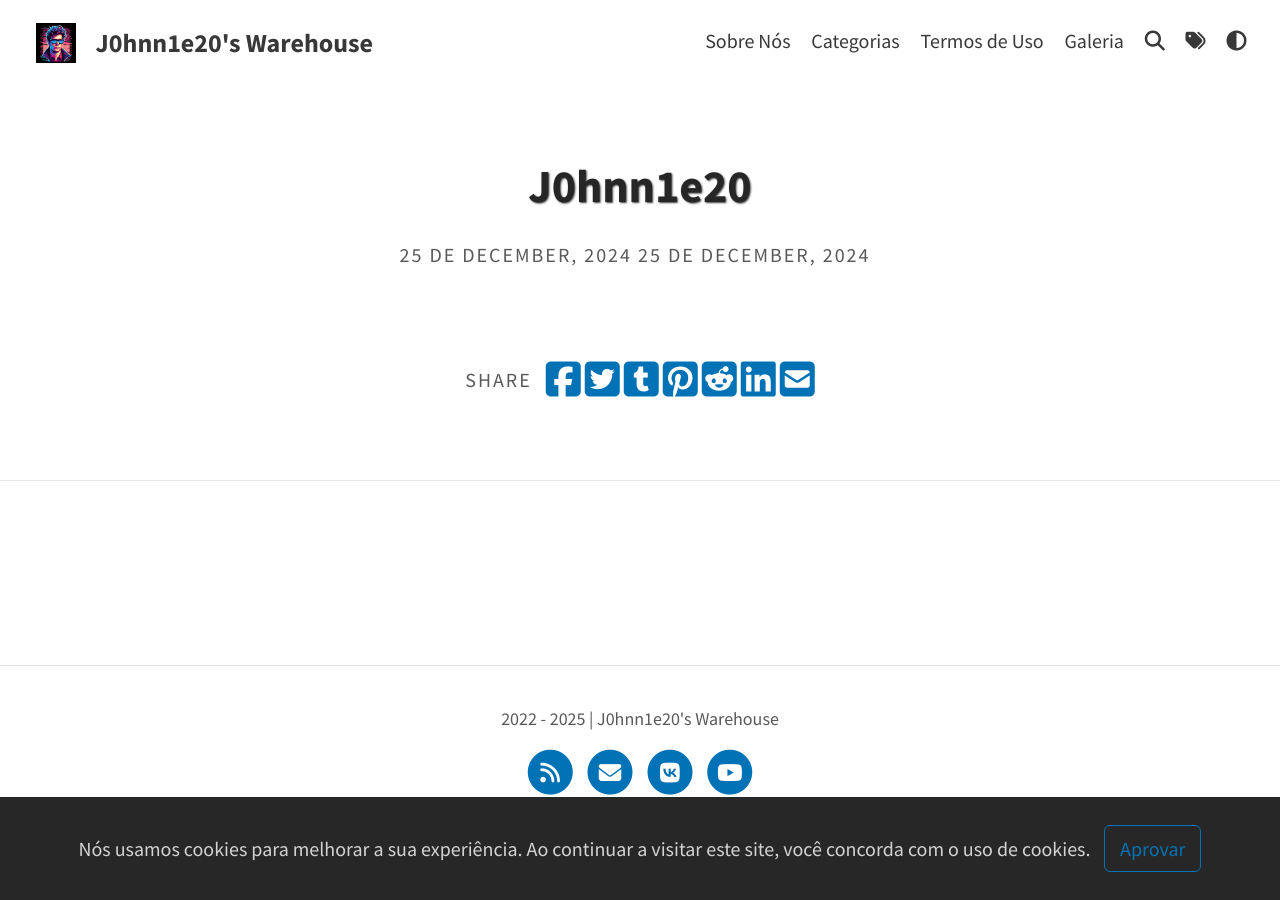
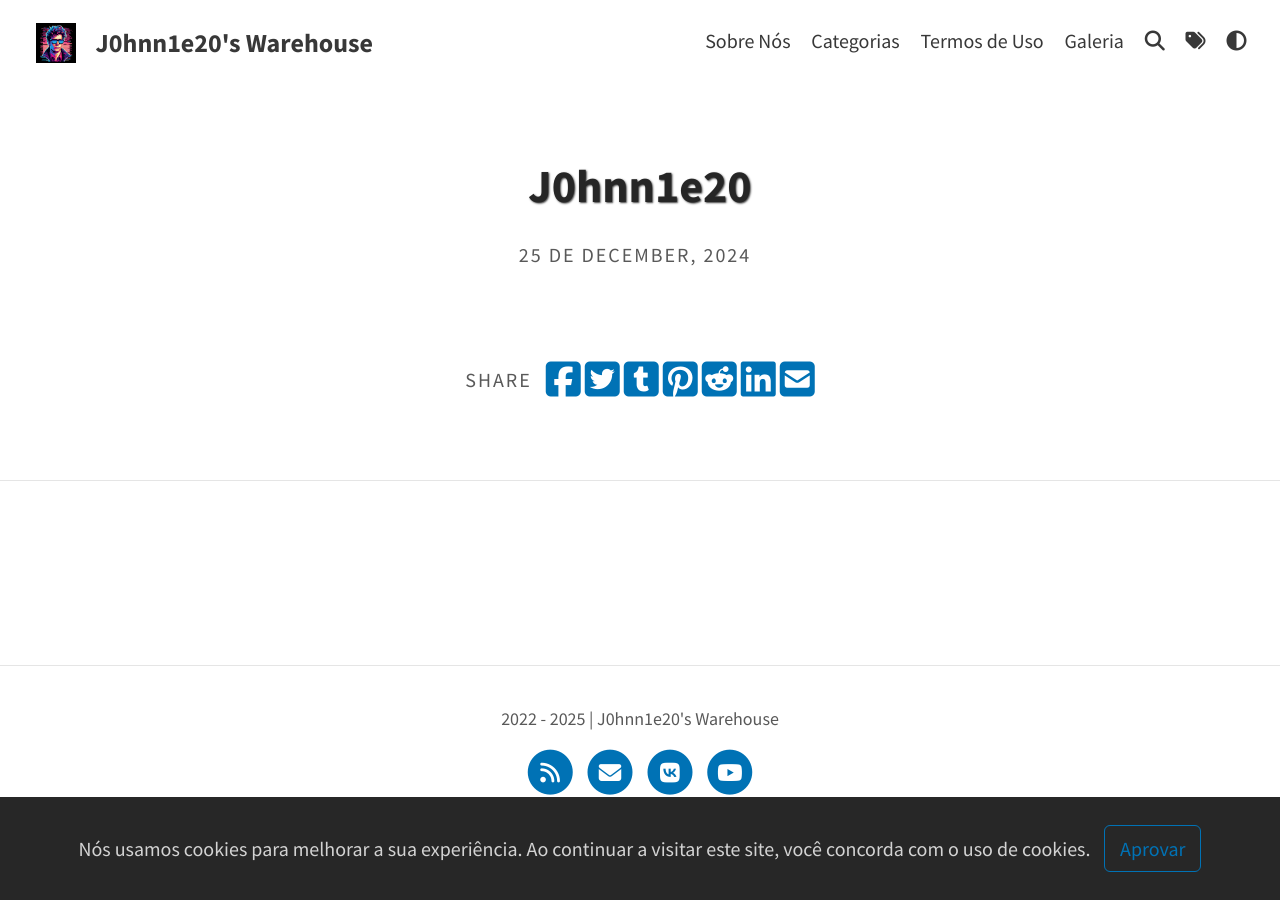
Before and after one commit to j0hnn1e20/j0hnn1e20.github.io, a Jekyll site: the page built from _portfolio/j0hnn1e20.md, in a window 1280 px wide. Built offline with Jekyll 4.4.1, drawn with Linux system fonts in a browser that asks for light colours; a script that is not in the unit is left out; comment, search, counter and statistics services are not loaded; part of the change alters nothing that is shown.

```diff
--- a/_includes/blog/post_info.liquid
+++ b/_includes/blog/post_info.liquid
@@ -9,7 +9,7 @@
     <p class="meta">
       {% if author.name %}{{ author.name }} - {% endif %}
       {% assign x = date | date: "%d de %B, %Y" | minus: 1 %}
-      {{ site.data.language.str_months[x] | default: date | date: "%d de %B, %Y" }} {{ date | date: "%d de %B, %Y" }}
+      {{ site.data.language.str_months[x] | default: date | date: "%d de %B, %Y" }}
     </p>
   {%- if author.url -%}</a>{%- endif -%}
 </div>
```
